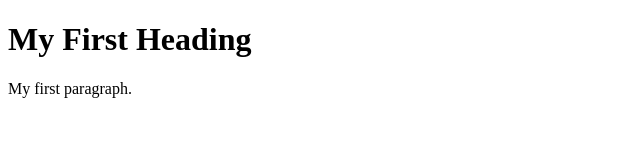
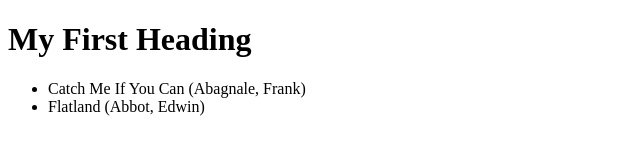
Before and after one commit to jdyoung15/library, a website: page index.html in a window 1280 px wide. Shown: the whole page, without its empty margins (0-640 px from the left). Drawn offline with nearby package versions, Linux system fonts and the light colour scheme.

Commit message:
Add React and stub book list

```diff
--- /dev/null
+++ b/Library.js
@@ -0,0 +1,65 @@
+'use strict';
+
+var _createClass = function () { function defineProperties(target, props) { for (var i = 0; i < props.length; i++) { var descriptor = props[i]; descriptor.enumerable = descriptor.enumerable || false; descriptor.configurable = true; if ("value" in descriptor) descriptor.writable = true; Object.defineProperty(target, descriptor.key, descriptor); } } return function (Constructor, protoProps, staticProps) { if (protoProps) defineProperties(Constructor.prototype, protoProps); if (staticProps) defineProperties(Constructor, staticProps); return Constructor; }; }();
+
+function _classCallCheck(instance, Constructor) { if (!(instance instanceof Constructor)) { throw new TypeError("Cannot call a class as a function"); } }
+
+function _possibleConstructorReturn(self, call) { if (!self) { throw new ReferenceError("this hasn't been initialised - super() hasn't been called"); } return call && (typeof call === "object" || typeof call === "function") ? call : self; }
+
+function _inherits(subClass, superClass) { if (typeof superClass !== "function" && superClass !== null) { throw new TypeError("Super expression must either be null or a function, not " + typeof superClass); } subClass.prototype = Object.create(superClass && superClass.prototype, { constructor: { value: subClass, enumerable: false, writable: true, configurable: true } }); if (superClass) Object.setPrototypeOf ? Object.setPrototypeOf(subClass, superClass) : subClass.__proto__ = superClass; }
+
+var Library = function (_React$Component) {
+  _inherits(Library, _React$Component);
+
+  function Library(props) {
+    _classCallCheck(this, Library);
+
+    var _this = _possibleConstructorReturn(this, (Library.__proto__ || Object.getPrototypeOf(Library)).call(this, props));
+
+    _this.state = {
+      books: [{
+        author: {
+          lastName: 'Abagnale',
+          firstName: 'Frank'
+        },
+        title: 'Catch Me If You Can'
+      }, {
+        author: {
+          lastName: 'Abbot',
+          firstName: 'Edwin'
+        },
+        title: 'Flatland'
+      }]
+    };
+    return _this;
+  }
+
+  _createClass(Library, [{
+    key: 'render',
+    value: function render() {
+      var bookList = this.state.books.map(function (book) {
+        var displayText = book.title + ' (' + book.author.lastName + ', ' + book.author.firstName + ')';
+        return React.createElement(
+          'li',
+          { key: displayText, className: 'book' },
+          displayText
+        );
+      });
+
+      return React.createElement(
+        'ul',
+        { className: 'book-list' },
+        bookList
+      )
+      //<button onClick={() => this.setState({ liked: true }) }>
+      //  Like
+      //</button>
+      ;
+    }
+  }]);
+
+  return Library;
+}(React.Component);
+
+var domContainer = document.querySelector('#root');
+ReactDOM.render(React.createElement(Library, null), domContainer);
--- a/index.html
+++ b/index.html
@@ -1,9 +1,12 @@
 <!DOCTYPE html>
 <html>
-<body>
-
-<h1>My First Heading</h1>
-<p>My first paragraph.</p>
-
-</body>
+  <head>
+    <script src="https://unpkg.com/react@16/umd/react.development.js" crossorigin></script>
+    <script src="https://unpkg.com/react-dom@16/umd/react-dom.development.js" crossorigin></script>
+  </head>
+  <body>
+    <h1>My First Heading</h1>
+    <div id="root" />
+    <script src="Library.js"></script>
+  </body>
 </html>
```
Also changed, not shown: package.json (added, +20 -0 lines), src/Library.js (added, +48 -0 lines), 2 other files.
